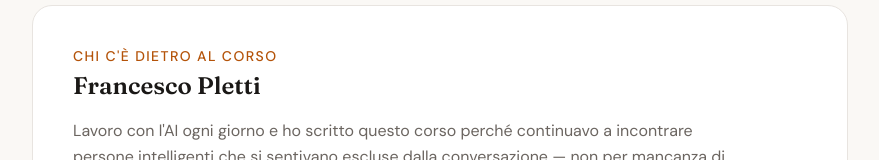
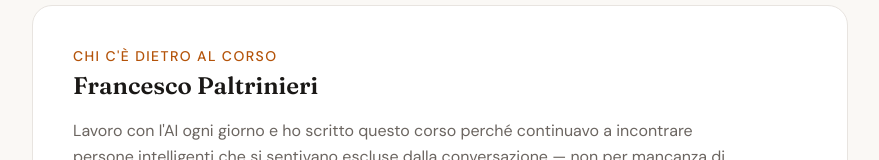
Before and after one commit to franplt/corso-ai, a Next.js app: page / in a window 1280 px wide. Shown: the part 1759-1919 px from the top of the page, without its empty margins (200-1079 px from the left). Built offline with nearby package versions, Linux system fonts and the light colour scheme; no server answers.

Commit message:
launch: fix author identity and production status

```diff
--- a/src/app/page.tsx
+++ b/src/app/page.tsx
@@ -102,7 +102,7 @@ export default function Home() {
           Chi c&apos;è dietro al corso
         </p>
         <h2 className="font-heading mb-4 text-2xl font-semibold text-[var(--ink)]">
-          Francesco Pletti
+          Francesco Paltrinieri
         </h2>
         <p className="max-w-2xl leading-relaxed text-[var(--ink-muted)]">
           Lavoro con l&apos;AI ogni giorno e ho scritto questo corso perché continuavo a
```
Also changed, not shown: 1 other file (tests, documents, lock files or other folders).
